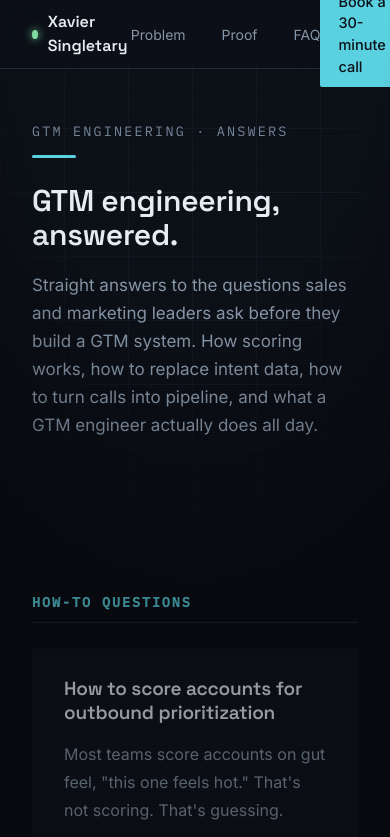
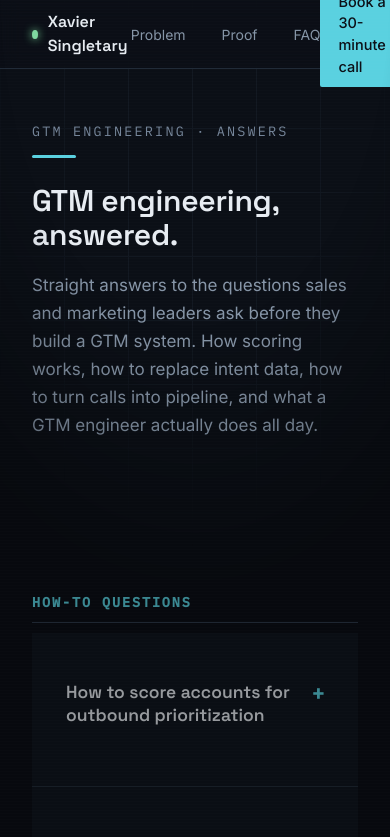
Before and after one commit to Xsing33/xsingletary.com---website, a Next.js app: page /faq in a window 390 px wide. Shown: the top 837 px of the page. Built offline with nearby package versions, Linux system fonts and the light colour scheme.

Commit message:
FAQ page: accordion (native details/summary); scope .faq-* under .faq-main to fix collision with home page styles

```diff
--- a/app/faq/page.tsx
+++ b/app/faq/page.tsx
@@ -57,15 +57,17 @@ export default function FaqPage() {
           <section className="faq-tier" key={tier.name}>
             <h2 className="faq-tier-h">{tier.name}</h2>
             {tier.items.map((item) => (
-              <article className="faq-item" key={item.q}>
-                <h3 className="faq-q">{item.q}</h3>
+              <details className="faq-item" key={item.q}>
+                <summary className="faq-q">{item.q}</summary>
+                <div className="faq-body">
                   {item.a.map((p, i) => (
                     <p className="faq-a" key={i}>
                       {p}
                     </p>
                   ))}
                   {item.cta && <p className="faq-cta">{item.cta}</p>}
-              </article>
+                </div>
+              </details>
             ))}
           </section>
         ))}
--- a/app/globals.css
+++ b/app/globals.css
@@ -513,7 +513,9 @@ footer{ border-top:1px solid var(--line); padding:32px 0; font-size:14.5px; colo
   .lm-nums{ gap:24px; }
 }
 
-/* ---------- FAQ page (app/faq) ---------- */
+/* ---------- FAQ page (app/faq) ----------
+   Scoped under .faq-main so it can never collide with the home page's
+   existing .faq-item / .faq-q / .faq-a rules. */
 .faq-main{ max-width:820px; padding-top:52px; padding-bottom:80px; }
 .faq-eyebrow{ font-size:13.5px; letter-spacing:.16em; color:var(--text-faint); }
 .faq-h1{ font-size:clamp(30px,4vw,44px); line-height:1.14; margin-bottom:18px; }
@@ -521,13 +523,28 @@ footer{ border-top:1px solid var(--line); padding:32px 0; font-size:14.5px; colo
 .faq-tier{ margin-top:56px; }
 .faq-tier-h{
   font-family:'IBM Plex Mono',monospace; font-size:13.5px; letter-spacing:.14em;
-  text-transform:uppercase; color:var(--cyan); margin-bottom:26px;
-  padding-bottom:12px; border-bottom:1px solid var(--line);
+  text-transform:uppercase; color:var(--cyan); margin-bottom:10px;
+  padding-bottom:12px; border-bottom:1px solid var(--line-bright);
 }
-.faq-item{ margin-bottom:44px; }
-.faq-q{ font-size:21px; line-height:1.3; margin-bottom:14px; color:var(--text); }
-.faq-a{ color:var(--text-dim); font-size:16.5px; line-height:1.75; margin-bottom:14px; }
-.faq-cta{
+
+/* accordion (native <details>, no JS, content stays in the DOM for crawlers) */
+.faq-main .faq-item{ border-bottom:1px solid var(--line); }
+.faq-main .faq-q{
+  cursor:pointer; list-style:none; display:flex; align-items:flex-start;
+  justify-content:space-between; gap:20px; padding:20px 2px;
+  font-family:'Space Grotesk',sans-serif; font-size:19px; font-weight:600;
+  line-height:1.35; color:var(--text); transition:color .15s ease;
+}
+.faq-main .faq-q::-webkit-details-marker{ display:none; }
+.faq-main .faq-q::after{
+  content:'+'; flex:0 0 auto; font-family:'IBM Plex Mono',monospace;
+  font-size:20px; line-height:1.2; color:var(--cyan);
+}
+.faq-main .faq-item[open] .faq-q::after{ content:'\2212'; }
+.faq-main .faq-q:hover{ color:var(--cyan); }
+.faq-main .faq-body{ padding:2px 2px 24px; }
+.faq-main .faq-a{ color:var(--text-dim); font-size:16.5px; line-height:1.75; margin-bottom:14px; }
+.faq-main .faq-cta{
   color:var(--text); font-size:15.5px; line-height:1.6;
   border-left:3px solid var(--cyan); padding-left:16px; margin-top:18px;
 }
@@ -538,6 +555,6 @@ footer{ border-top:1px solid var(--line); padding:32px 0; font-size:14.5px; colo
 }
 .faq-foot p{ color:var(--text-dim); font-size:16px; max-width:520px; }
 @media (max-width: 820px){
-  .faq-a{ font-size:16px; }
-  .faq-q{ font-size:19px; }
+  .faq-main .faq-a{ font-size:16px; }
+  .faq-main .faq-q{ font-size:17.5px; }
 }
```
Lines whose indentation alone changed are shown as unchanged.
